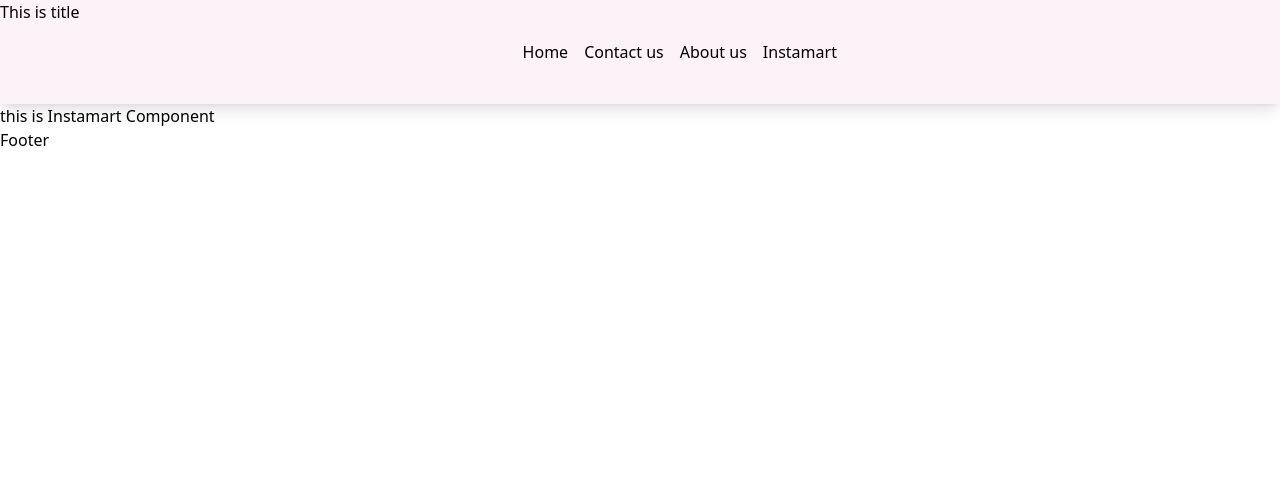
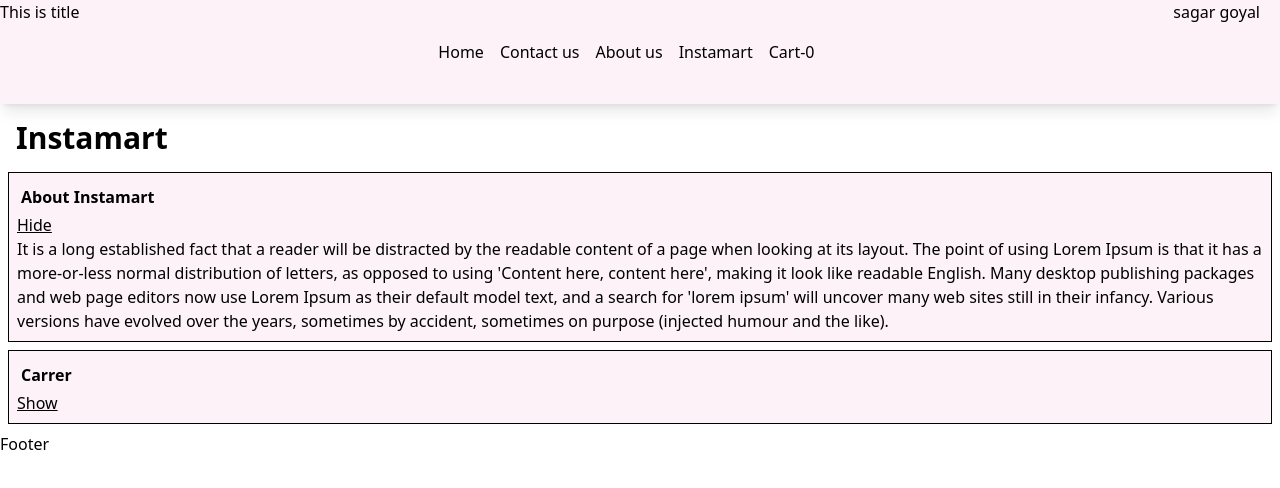
Before and after one commit to sagargoyal-bit/ReactNotes, a React (Vite) app in the folder ReactCode/: page /instamart in a window 1280 px wide. Shown: the top 488 px of the page. Built offline with nearby package versions, Linux system fonts and the light colour scheme.

Commit message:
lecture-11 redux-store

```diff
--- a/ReactCode/package.json
+++ b/ReactCode/package.json
@@ -19,8 +19,10 @@
   },
   "dependencies": {
     "@parcel/transformer-react-refresh-wrap": "^2.8.3",
+    "@reduxjs/toolkit": "^1.9.2",
     "react": "^18.2.0",
     "react-dom": "^18.2.0",
+    "react-redux": "^8.0.5",
     "react-router-dom": "^6.8.0"
   },
   "browserslist": [
--- /dev/null
+++ b/ReactCode/src/Components/Cart.js
@@ -0,0 +1,21 @@
+import { useState } from "react";
+import { useSelector } from "react-redux";
+import Fooditems from "./FoodItems";
+
+const Cart =()=>{
+    const a = useState();
+    console.log(a);
+    const cartItems=useSelector((store)=>store.cart.items)
+    return (
+      <>
+        <p className="text-3xl font-semibold">Total Cart Items-{cartItems.length}</p>
+        <div className="flex flex-wrap">
+            {cartItems.map((items) => {
+            return (<Fooditems key={items.id} {...items} />)
+            })}
+        </div>
+      </>
+    );
+}
+
+export default Cart;
--- /dev/null
+++ b/ReactCode/src/Components/FoodItems.js
@@ -0,0 +1,14 @@
+import { imgID } from "../constent";
+
+const Fooditems = ({ name, cloudinaryImageId }) => {
+  return (
+    <div className="w-[200px] p-2 m-2 shadow-lg bg-pink-50">
+      <img
+        src={`${imgID}${cloudinaryImageId}`}
+      />
+      <h2 className="font-bold text-xl">{name}</h2>
+    </div>
+  );
+};
+
+export default Fooditems;
--- a/ReactCode/src/Components/Header.js
+++ b/ReactCode/src/Components/Header.js
@@ -1,7 +1,16 @@
 import { Link } from "react-router-dom";
+import { useContext } from "react";
+import userContext from "../utils/useContext";
+import { useSelector } from "react-redux";
 
 const Title = () => <h1>This is title</h1>;
-const Header = () => (
+const Header = () => {
+
+const {user}=useContext(userContext)
+
+const cartItems = useSelector(store=>store.cart.items)
+
+  return (
     <div className="flex justify-between bg-pink-50 shadow-lg">
       <Title />
       <div className="nav-items mx-50">
@@ -18,9 +27,12 @@ const Header = () => (
           <li className="px-2">
             <Link to="/instamart">Instamart</Link>
           </li>
+          <li className="px-2">
+            <Link to="/cart">Cart-{cartItems.length}</Link>
+          </li>
         </ul>
       </div>
-    <div></div>
+      <div className="mr-5">{user.name}</div>
     </div>
-);
+  );};
 export default Header
--- a/ReactCode/src/Components/Instamart.js
+++ b/ReactCode/src/Components/Instamart.js
@@ -1,6 +1,55 @@
-const Instamart=()=>{
-return(
-    <h1> this is Instamart Component </h1>
-)
-}
+import { useState } from "react";
+
+const Section = ({ title, description, isVisible, setIsVisible }) => {
+    console.log("setVisible->", setIsVisible);
+    console.log("isVisible->", isVisible);
+  return (
+    <div className="border border-black bg-pink-50 p-2 m-2">
+      <h3 className="font-bold text-2px m-1">{title}</h3>
+
+      <button
+        onClick={() => {
+          setIsVisible ?setIsVisible(true) : setIsVisible(false);
+        }}
+        className="cursor-pointer underline"
+      >
+        {isVisible?"Hide":"Show"}
+      </button>
+
+      {isVisible && <p>{description}</p>}
+    </div>
+  );
+};
+
+const Instamart = () => {
+  const [isVisibleSection, setVisibleSection] = useState("about");
+  console.log(isVisibleSection);
+  return (
+    <div className="1px border-solid">
+      <p className="text-3xl p-2 m-2 font-semibold">Instamart</p>
+      <Section
+        title={"About Instamart"}
+        description={
+          "It is a long established fact that a reader will be distracted by the readable content of a page when looking at its layout. The point of using Lorem Ipsum is that it has a more-or-less normal distribution of letters, as opposed to using 'Content here, content here', making it look like readable English. Many desktop publishing packages and web page editors now use Lorem Ipsum as their default model text, and a search for 'lorem ipsum' will uncover many web sites still in their infancy. Various versions have evolved over the years, sometimes by accident, sometimes on purpose (injected humour and the like)."
+        }
+        isVisible={isVisibleSection == "about"}
+        setIsVisible={() => {
+          isVisibleSection=='about'?setVisibleSection(""):setVisibleSection("about");
+        }}
+      />
+      <Section
+        title={"Carrer"}
+        description={
+          "It is a long established fact that a reader will be distracted by the readable content of a page when looking at its layout. The point of using Lorem Ipsum is that it has a more-or-less normal distribution of letters, as opposed to using 'Content here, content here', making it look like readable English. Many desktop publishing packages and web page editors now use Lorem Ipsum as their default model text, and a search for 'lorem ipsum' will uncover many web sites still in their infancy. Various versions have evolved over the years, sometimes by accident, sometimes on purpose (injected humour and the like)."
+        }
+        isVisible={isVisibleSection == "carrer"}
+        setIsVisible={() => {
+          isVisibleSection == "carrer"
+            ? setVisibleSection("")
+            : setVisibleSection("carrer");
+        }}
+      />
+    </div>
+  );
+};
 export default Instamart;
--- a/ReactCode/src/Components/ResturantMenu.js
+++ b/ReactCode/src/Components/ResturantMenu.js
@@ -3,30 +3,46 @@ import { useParams } from "react-router-dom";
 import { imgID } from "../constent";
 import { Simmer } from "./Simmer";
 import useResturant from "../utils/useResturant";
+import {useDispatch} from "react-redux"
+import { addItem } from "../ReduxStore/cartSlice";
 
 export const ResturentMenu = () => {
   const { id } = useParams();
+  const dispatch= useDispatch();
+
+  const addItems=(item)=>{
+    dispatch(addItem(item))
+  };
+
 
   const menu = useResturant(id);
 
   return !menu ? (
-   <Simmer />
+    <Simmer />
   ) : (
-    <div className="menu">
+    <div className="flex" >
       <div>
         <h1>Resturant id:{id}</h1>
-        <h2>{menu?.name}</h2>
+        <h2 className="font-bold text-2xl ">{menu?.name}</h2>
         <img src={imgID + menu?.cloudinaryImageId} />
         <h3>{menu?.area}</h3>
         <h3>{menu?.city}</h3>
         <h3>{menu?.avgRating} star</h3>
         <h3>{menu?.costForTwoMsg}</h3>
       </div>
-      <div>
-        <h1>Menu</h1>
+      <div className="ml-5">
+        <h1 className="font-semibold text-2xl">Menu</h1>
         <ul>
           {Object.values(menu?.menu?.items).map((item) => (
-            <li key={item.id}>{item.name}</li>
+            <li key={item.id}>
+              {item.name}
+              <button
+                className="bg-green-200 p-1 m-2 "
+                onClick={() => addItems(item)}
+              >
+                Add
+              </button>
+            </li>
           ))}
         </ul>
       </div>
--- /dev/null
+++ b/ReactCode/src/ReduxStore/cartSlice.js
@@ -0,0 +1,23 @@
+import { createSlice } from "@reduxjs/toolkit";
+
+const cartSlice=createSlice({
+  name:"cart",
+  initialState:{
+    items:[]
+  },
+  reducers:{
+    addItem:(state,action)=>{
+        state.items.push(action.payload)
+    },
+    clearCart:(state)=>{
+        state.items = [];
+
+    },
+    removeItem:(state)=>{
+        state.items.pop();
+    }
+  }
+})
+
+export const { addItem, clearCart, removeItem  } = cartSlice.actions;
+export default cartSlice.reducer;
--- /dev/null
+++ b/ReactCode/src/ReduxStore/store.js
@@ -0,0 +1,9 @@
+import { configureStore } from "@reduxjs/toolkit";
+import cartSlice from "./cartSlice";
+
+const store = configureStore({
+    reducer:{
+        cart:cartSlice,
+    },
+});
+export default store;
--- /dev/null
+++ b/ReactCode/src/utils/useContext.js
@@ -0,0 +1,10 @@
+import { createContext } from "react";
+
+const userContext= createContext({
+        user:{
+            name:"sagar goyal",
+            email:"sagargoyal@gmail.com"
+    }
+})
+
+export default userContext;
```
Also changed, not shown: ReactCode/src/App.js (+10 -3 lines), 1 other file (tests, documents, lock files or other folders). Lines whose indentation alone changed are shown as unchanged.
